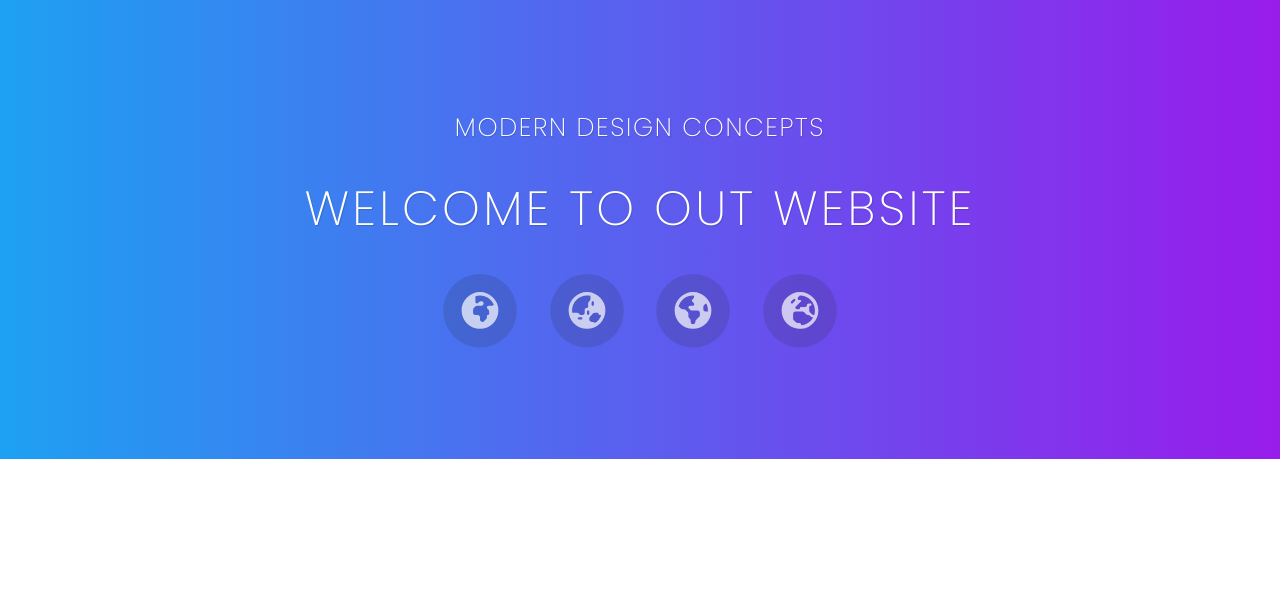
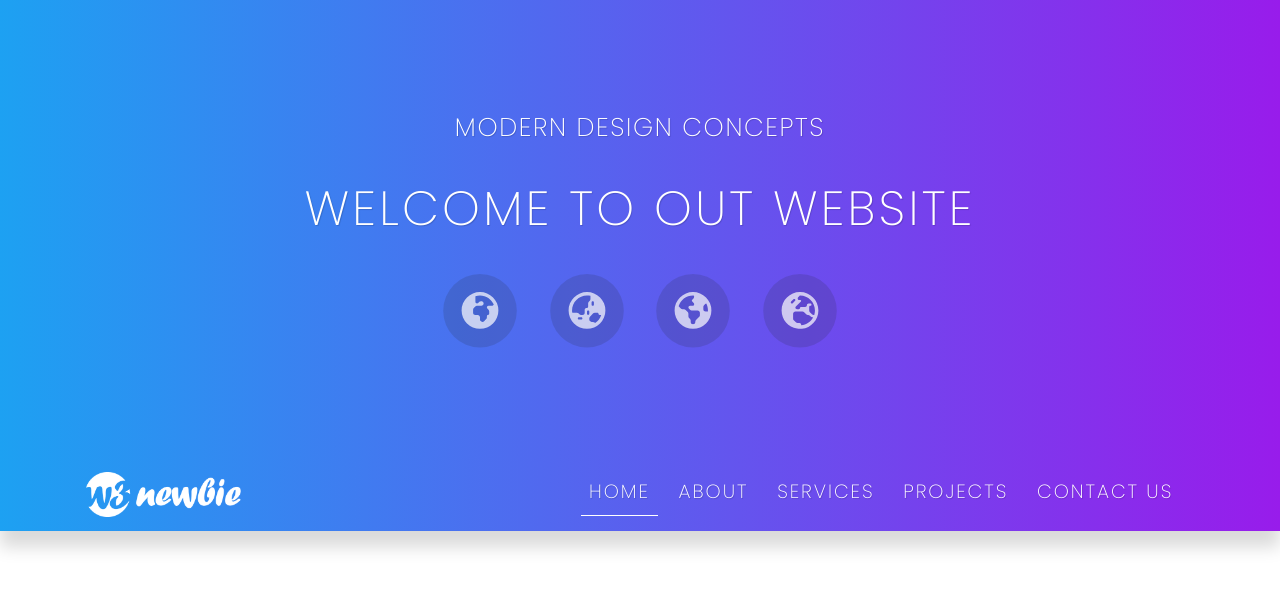
Before and after one commit to leefordjudes/website-DrewRyan-w3newbie-stickydropdownmenu, a plain HTML site: page index.html in a window 1280 px wide. Drawn offline with Linux system fonts and the light colour scheme.

Commit message:
navigation added

```diff
--- a/css/style.css
+++ b/css/style.css
@@ -53,8 +53,31 @@ h1 {
 }
 /*=== NAVIGATION ===*/
 
+.navbar-brand img {
+  height: 3rem;
+  padding-top: .2rem;
+}
 
+.navbar {
+  background-image: linear-gradient(90deg, #1DA1F2, #981CEB);
+  padding: .3rem 0 .6rem;
+  box-shadow: 0 1rem 1rem rgba(0,0,0,.15);
+}
 
+.nav-link {
+  color: white !important;
+  text-transform: uppercase;
+  font-weight: 200;
+  letter-spacing: .12rem;
+  font-size: 1.2rem;
+  text-shadow: .05rem .05rem .05rem rgba(0,0,0,.15);
+  margin-right: .8rem;
+}
+
+.nav-link.active,
+.nav-link:hover {
+  border-bottom: .05rem solid white;
+}
 /*=== CONTENT STYLE ===*/
 
 
--- a/index.html
+++ b/index.html
@@ -52,8 +52,26 @@
 
 	<!-- Navigation -->
 
+	<nav class="navbar bg-dark navbar-dark navbar-expand-lg sticky-top">
+		<div class="container px-3">
+			<a href="index.html" class="navbar-brand"><img src="img/logo-white.png" alt="logo" title="logo"></a>
+			<button class="navbar-toggler" type="button" data-toggle="collapse" data-target="#navbarResponsive">
+				<span class="navbar-toggler-icon"></span>
+			</button>
+			<div class="collapse navbar-collapse" id="navbarResponsive">
+				<ul class="navbar-nav ml-auto">
+					<li class="nav-item"><a href="#" class="nav-link active">Home</a></li>
+					<li class="nav-item"><a href="#" class="nav-link">About</a></li>
+					<li class="nav-item"><a href="#" class="nav-link">Services</a></li>
+					<li class="nav-item"><a href="#" class="nav-link">Projects</a></li>
+					<li class="nav-item"><a href="#" class="nav-link">Contact Us</a></li>
+				</ul>
+			</div>
+		</div>
+	</nav>
+
 	<!-- End Navigation -->
-
+	<div style="height: 100vh;"></div>
 
 	<!-- Heading -->
 
```
